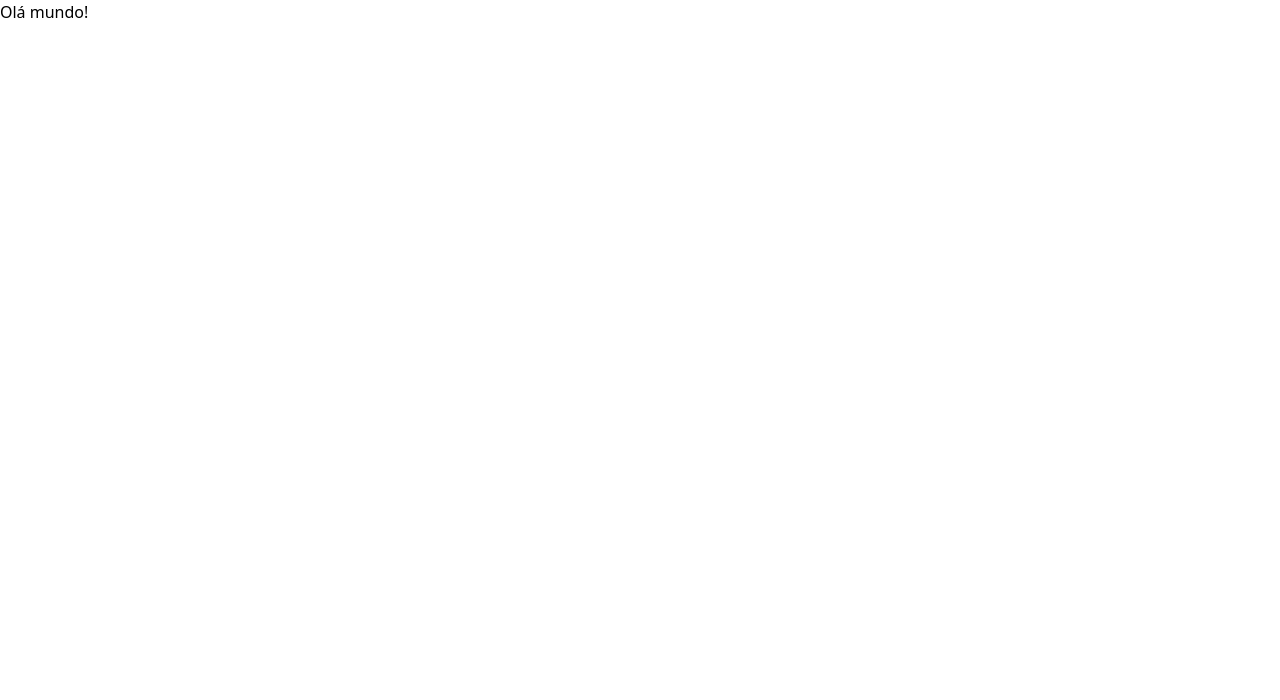
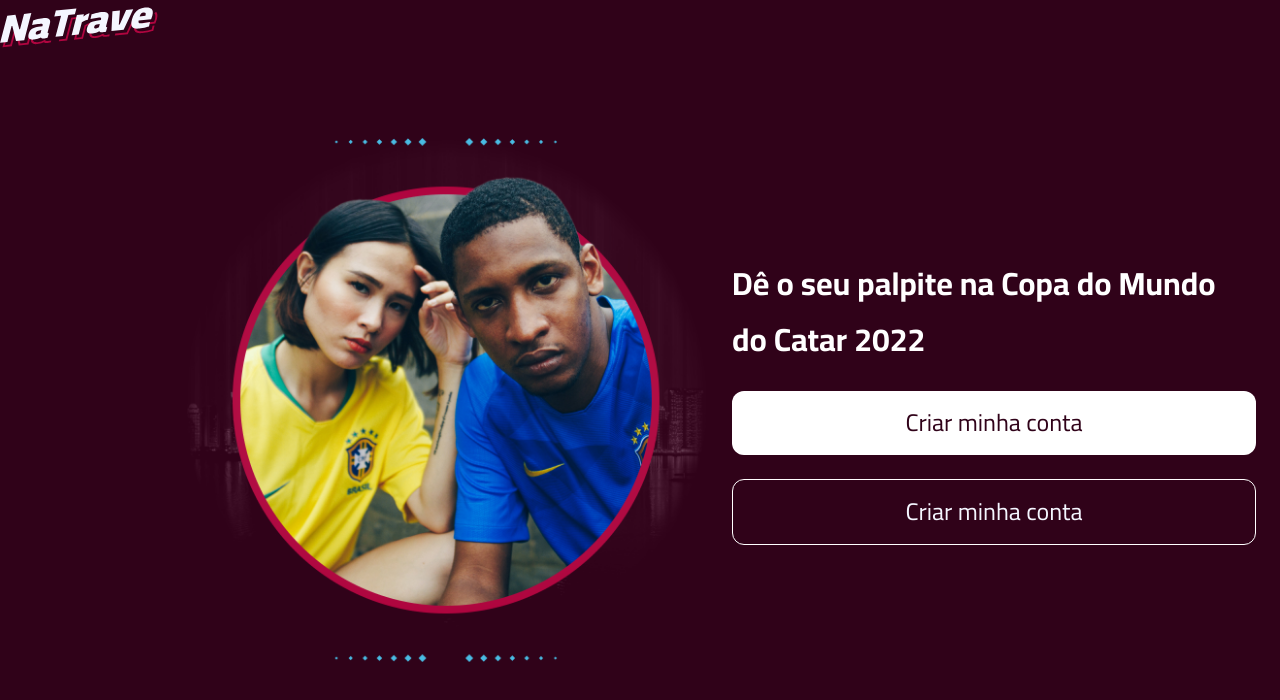
Before and after one commit to Wanderson-A-Timoteo/copa-do-mundo-2022, a React (Vite) app in the folder web/: page / in a window 1280 px wide. Shown: the top 700 px of the page. Built offline with nearby package versions, Linux system fonts and the light colour scheme.

Commit message:
Add pag inicial com estilo em tailwindcss

```diff
--- a/web/index.html
+++ b/web/index.html
@@ -1,10 +1,16 @@
 <!DOCTYPE html>
-<html lang="en">
+<html lang="pt-BR">
   <head>
     <meta charset="UTF-8" />
     <link rel="icon" type="image/svg+xml" href="/vite.svg" />
     <meta name="viewport" content="width=device-width, initial-scale=1.0" />
-    <title>Vite + React</title>
+
+    <!-- Google Fonts -->
+    <link rel="preconnect" href="https://fonts.googleapis.com">
+    <link rel="preconnect" href="https://fonts.gstatic.com" crossorigin>
+    <link href="https://fonts.googleapis.com/css2?family=Cairo:wght@400;700&display=swap" rel="stylesheet">
+
+    <title>Na Trave</title>
   </head>
   <body>
     <div id="root"></div>
--- a/web/src/App.jsx
+++ b/web/src/App.jsx
@@ -1,9 +1,30 @@
 
 export function App() {
+  return (
+    <div className="h-screen bg-red-700 text-white flex">
+      <div>
+        <img src="/images/logo-fundo-vinho.svg" className="w-40"/>
+      </div>
+      <div className="container p-6 flex-1 flex flex-col items-center md:flex-row space-y-6 md:space-y-0 md:space-x-6">
+        <div className="md:flex-1 flex justify-center">
+          <img src="/images/img.png" className="w-full max-w-sd"/>
+        </div>
 
-  return (
-    <div className="App">
-      Olá mundo!
+        <div className="md:flex-1 flex flex-col space-y-6">
+          <h1 className="text-3xl text-center md:text-left font-bold">
+            Dê o seu palpite na Copa do Mundo do Catar 2022
+          </h1>
+
+          <button className="text-red-700 bg-white text-xl px-8 py-4 rounded-xl">
+            Criar minha conta
+          </button>
+
+          <button className="text-withe border border-white text-xl px-8 py-4 rounded-xl">
+            Criar minha conta
+          </button>
+
+        </div>
+      </div>
     </div>
   )
 }
--- a/web/src/global.css
+++ b/web/src/global.css
@@ -1,3 +1,7 @@
 @tailwind base;
 @tailwind components;
 @tailwind utilities;
+
+body {
+    font-family: 'Cairo', sans-serif;
+}
--- a/web/tailwind.config.cjs
+++ b/web/tailwind.config.cjs
@@ -5,7 +5,34 @@ module.exports = {
     "./src/**/*.{js,ts,jsx,tsx}",
   ],
   theme: {
-    extend: {},
-  },
-  plugins: [],
+    container: {
+      center: true,
+    },
+    fontSize: {
+      xs: ['12px', '16px'],
+      sm: ['14px', '18px'],
+      base: ['16px', '24px'],
+      lg: ['20px', '28px'],
+      xl: ['24px', '32px'],
+      '2xl': ['32px', '40px'],
+      '3xl': ['32px', '56px'],
+    },
+    extend: {
+      colors: {
+        black: '#0B0E16',
+        withe: '#F4F6FF',
+        red: {
+          300:'#BB2E57',
+          500: '#AF053F',
+          700: '#300219',
+        },
+        gray: {
+          300:'#B1B4Bd',
+          500: '#91949D',
+          700: '#696C74',
+        },
+      },
+    },
+    plugins: [],
+  }
 }
```
Also changed, not shown: web/public/images/img.png (added), web/public/images/logo-fundo-vinho.svg (added).
